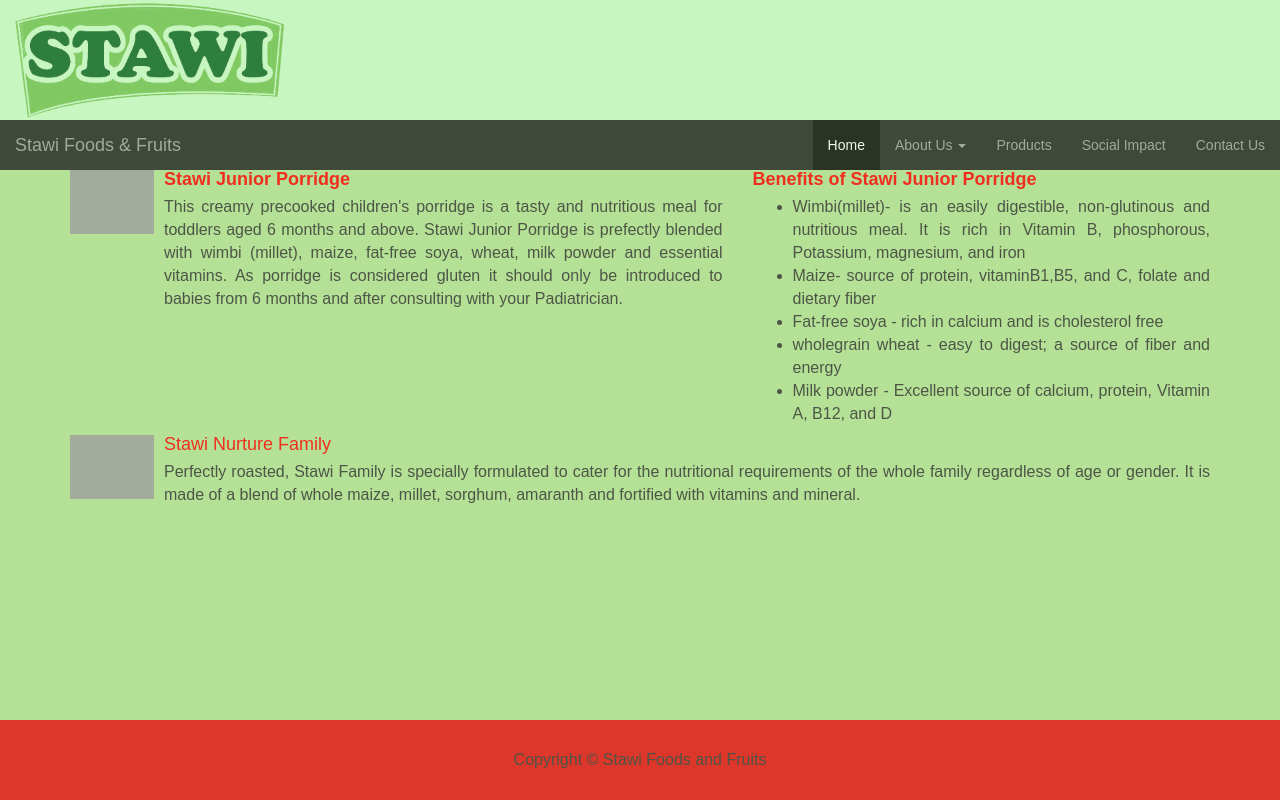
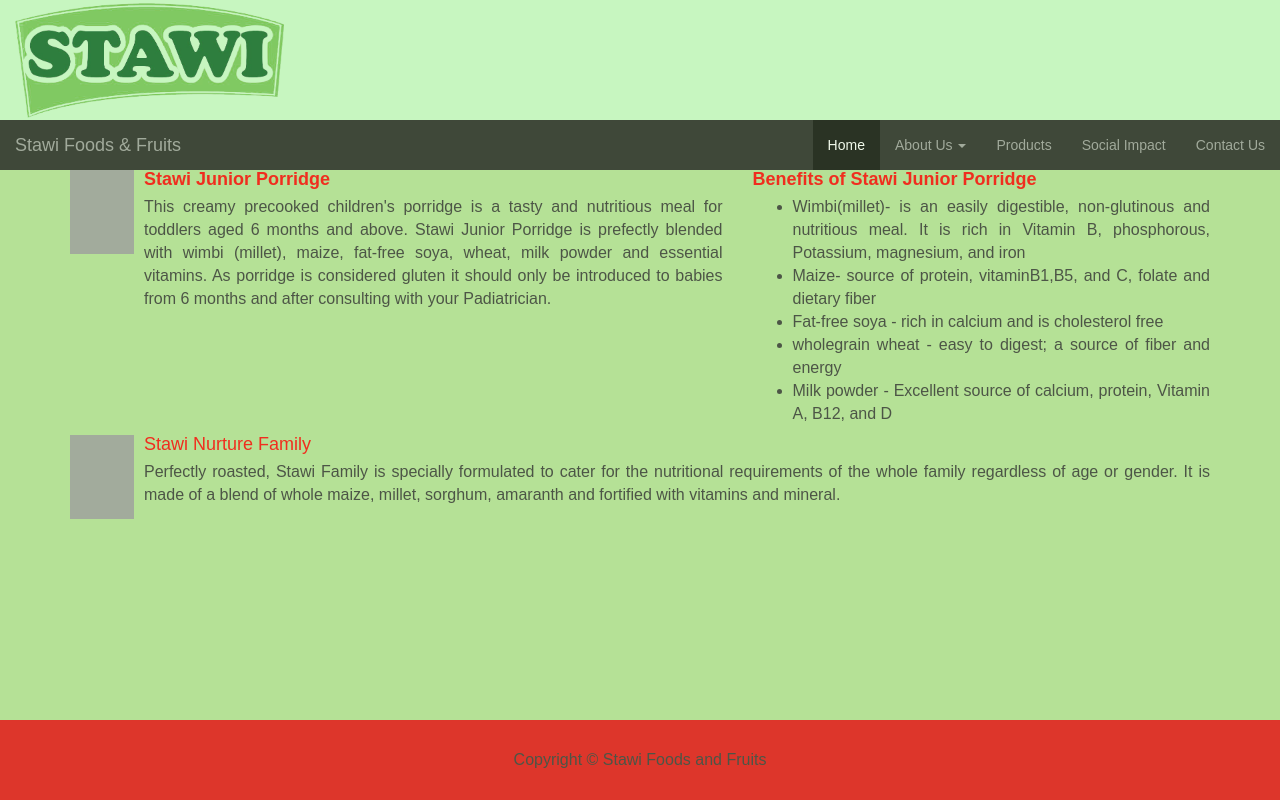
Before and after one commit to TitoLulu/stawi.github.io, a PHP site: page /pages/products.html in a window 1280 px wide. Run offline with PHP 8.4, Linux system fonts and the light colour scheme; some libraries are stand-ins or nearby versions; grey boxes are pictures that could not be loaded.

Commit message:
media object

```diff
--- a/css/style.css
+++ b/css/style.css
@@ -195,8 +195,8 @@
 	font-size: 16px;
 }
 .media-object{
-	height: 64px;
-	width:84px;
+	height: 84px;
+	width:64px;
 }
 #prd h4{
 	font-weight: bold; font-family: sans-serif; color: red;
```
